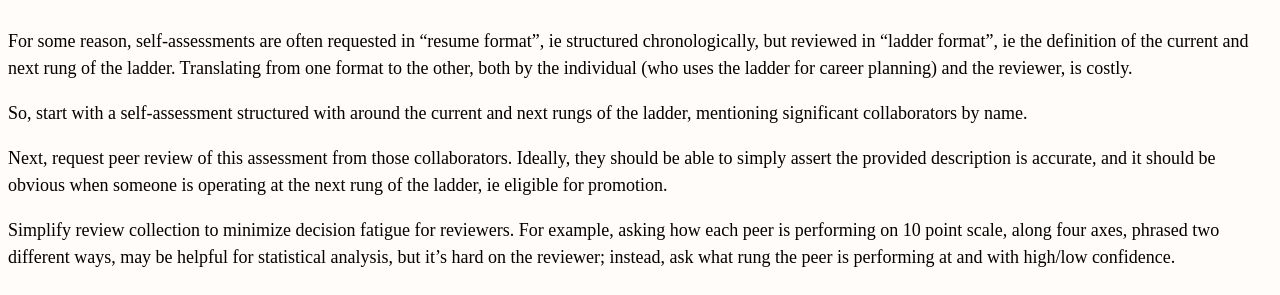
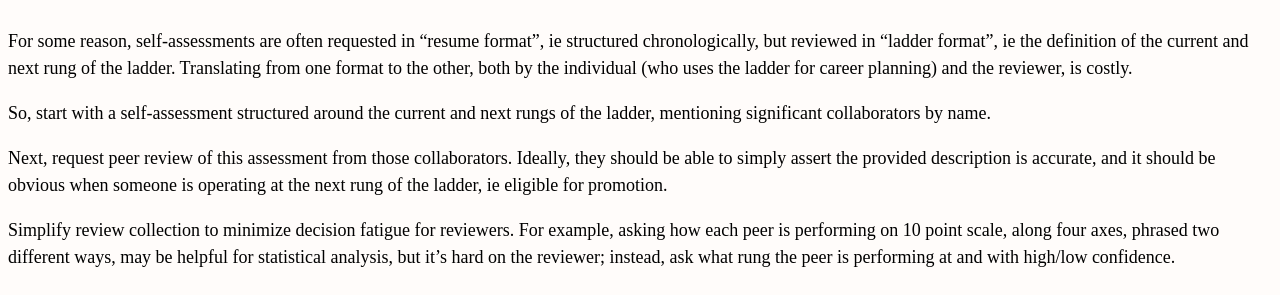
Before and after one commit to erikeldridge/erikeldridge.github.com, a Jekyll site: the page built from _posts/2018-03-25-performance-review.md, in a window 1280 px wide. Shown: the part 529-824 px from the top of the page. Built offline with Jekyll 4.4.1, drawn with Linux system fonts in a browser that asks for light colours; nearby versions of some CDN libraries.

Commit message:
Update from Forestry.io - 2018-03-25-performance-review.md

```diff
--- a/_posts/2018-03-25-performance-review.md
+++ b/_posts/2018-03-25-performance-review.md
@@ -26,7 +26,7 @@ Aside, I find a personal log of activity, updated weekly, helps wrt remembering
 
 For some reason, self-assessments are often requested in "resume format", ie structured chronologically, but reviewed in "ladder format", ie the definition of the current and next rung of the ladder. Translating from one format to the other, both by the individual (who uses the ladder for career planning) and the reviewer, is costly.
 
-So, start with a self-assessment structured with around the current and next rungs of the ladder, mentioning significant collaborators by name.
+So, start with a self-assessment structured around the current and next rungs of the ladder, mentioning significant collaborators by name.
 
 Next, request peer review of this assessment from those collaborators. Ideally, they should be able to simply assert the provided description is accurate, and it should be obvious when someone is operating at the next rung of the ladder, ie eligible for promotion.
 
```
Also changed, not shown: other parts of _posts/2018-03-25-performance-review.md (+1 -1 lines).
